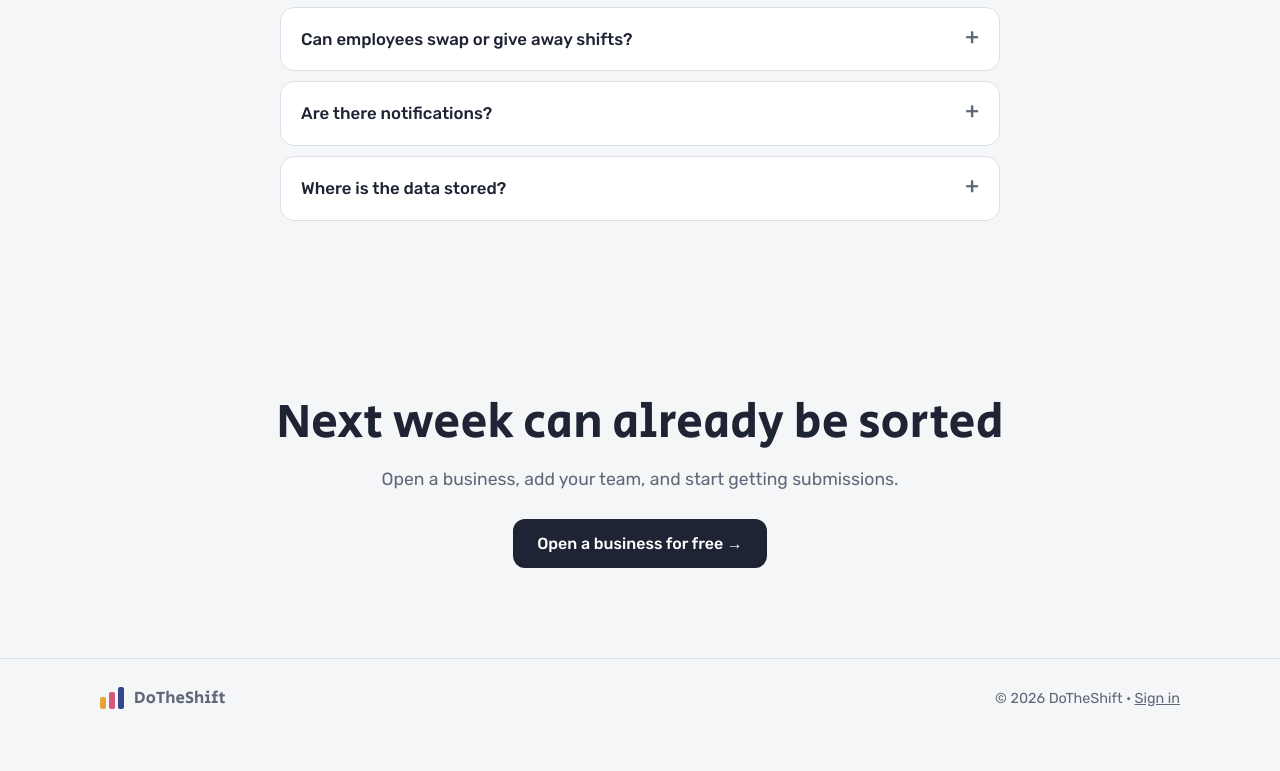
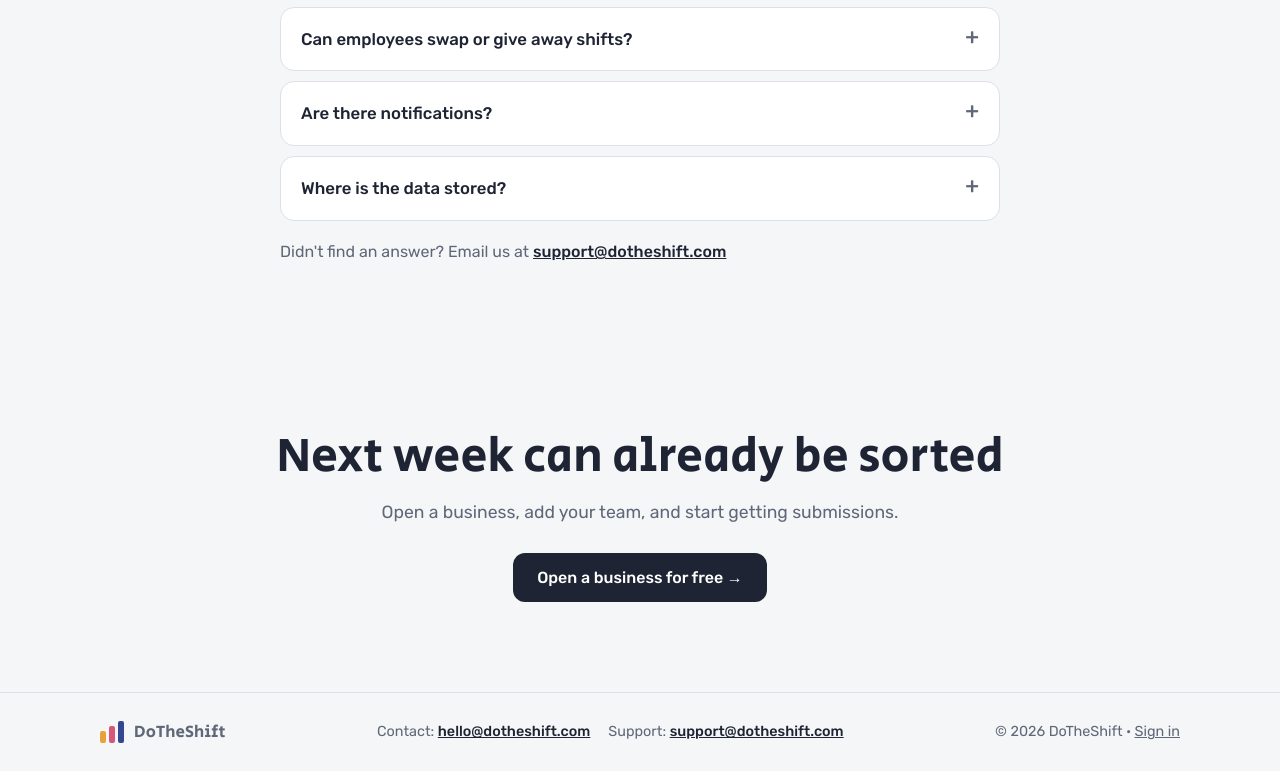
Before and after one commit to amitlichtman/mishmarot, a plain HTML site: page index.html in a window 1280 px wide. Shown: the part 5280-6051 px from the top of the page. Before the commit the page ends 6018 px from the top, so only its background shows below. Drawn offline with Linux system fonts and the light colour scheme.

Commit message:
Update index.html

```diff
--- a/index.html
+++ b/index.html
@@ -205,6 +205,9 @@ details p{margin:0 0 18px;color:var(--muted)}
 .final h2{font-size:clamp(2rem,5vw,3rem);margin-bottom:12px}
 .final p{color:var(--muted);margin:0 0 26px;font-size:1.1rem}
 footer{border-top:1px solid var(--line);padding:26px 0;color:var(--muted);font-size:.9rem}
+.faq-more{margin:18px 0 0;color:var(--muted)}
+.faq-more a,.contact a{color:var(--ink);font-weight:500}
+.contact{display:flex;flex-wrap:wrap;gap:6px 18px}
 footer .wrap{display:flex;flex-wrap:wrap;justify-content:space-between;gap:10px;align-items:center}
 
 /* reveal on scroll */
@@ -411,7 +414,8 @@ footer .wrap{display:flex;flex-wrap:wrap;justify-content:space-between;gap:10px;
       <details class="rv"><summary>What do I need for the attendance clock?</summary><p>Any phone, tablet or computer with internet. A manager turns on clock mode, and employees punch with their own password.</p></details>
       <details class="rv"><summary>Can employees swap or give away shifts?</summary><p>Yes. An employee offers their shift, suitable coworkers volunteer, and the manager picks and approves. Employees can also ask to join short-staffed shifts. The manager can turn either option off.</p></details>
       <details class="rv"><summary>Are there notifications?</summary><p>Yes. Phone notifications when the schedule is published, when a request is answered, before the submission deadline, and for anyone who forgot to clock out. Everyone picks what they get, separately for each business. On iPhone, notifications work after installing the app on the home screen.</p></details>
-      <details class="rv"><summary>Where is the data stored?</summary><p>On Google Firebase servers. Each employee sees only what they're allowed to: other employees' submissions and the full schedule are visible only to managers, and contact details only if the manager allows it.</p></details>
+      <details class="rv"><summary>Where is the data stored?</summary><p>On Google Firebase servers. Each employee sees only what they're allowed to: other employees' submissions and the full schedule are visible only to managers, and contact details only if the manager allows it. Privacy questions: <a href="mailto:privacy@dotheshift.com">privacy@dotheshift.com</a></p></details>
+      <p class="faq-more rv">Didn't find an answer? Email us at <a href="mailto:support@dotheshift.com">support@dotheshift.com</a></p>
     </div>
   </section>
 
@@ -427,6 +431,7 @@ footer .wrap{display:flex;flex-wrap:wrap;justify-content:space-between;gap:10px;
 <footer>
   <div class="wrap">
     <a class="logo" href="#top" style="font-size:1.05rem"><span class="bars" aria-hidden="true"><i></i><i></i><i></i></span>DoTheShift</a>
+    <span class="contact"><span>Contact: <a href="mailto:hello@dotheshift.com">hello@dotheshift.com</a></span><span>Support: <a href="mailto:support@dotheshift.com">support@dotheshift.com</a></span></span>
     <span>© 2026 DoTheShift · <a href="app.html?lang=en">Sign in</a></span>
   </div>
 </footer>
```
